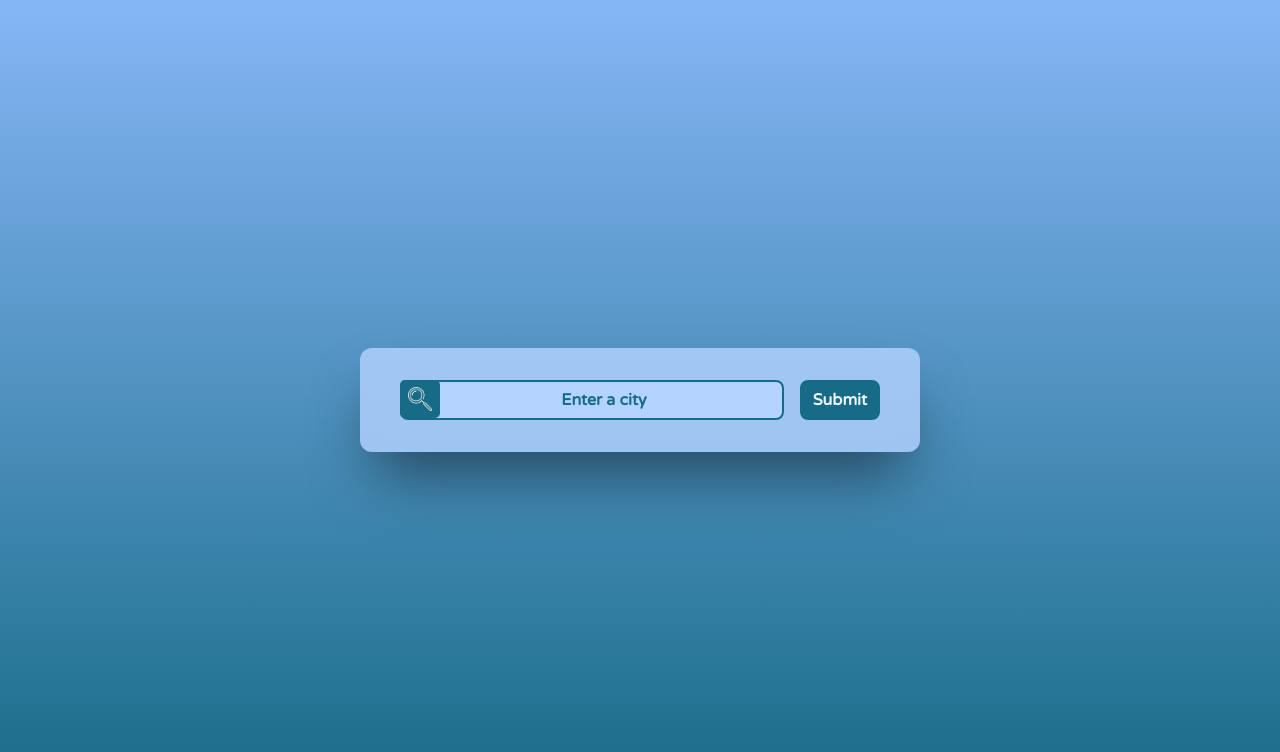
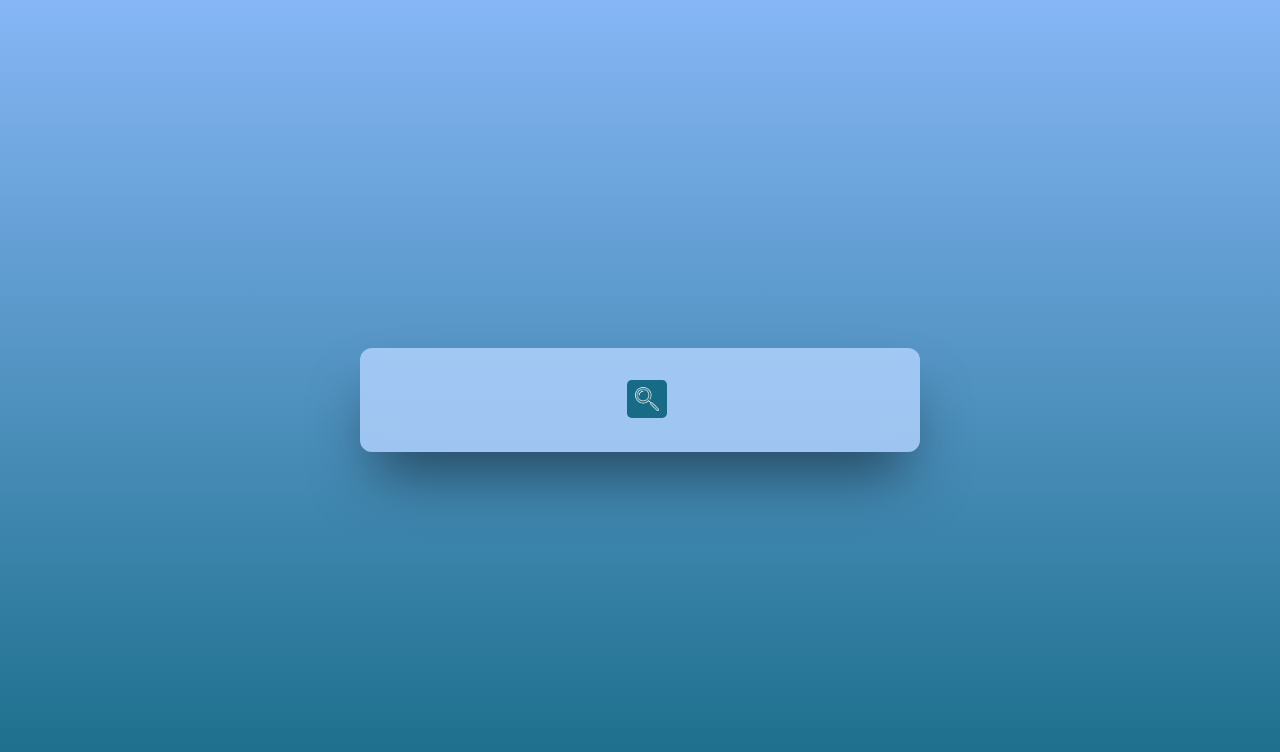
Before and after one commit to Geode30/Weather-App, a React (Vite) app: page / in a window 1280 px wide. Shown: the top 752 px of the page. Built offline with nearby package versions, Linux system fonts and the light colour scheme.

Commit message:
03/10/2024 #3
-Add search bar animation
-Add loading spinner.

```diff
--- a/src/Components/SearchBar.tsx
+++ b/src/Components/SearchBar.tsx
@@ -201,6 +201,31 @@ function SearchBar() {
     setInitialSearch("");
   };
 
+  const [textBoxSize, setTextBoxSize] = useState("w-[0em]");
+  const [textBoxVisible, setTextBoxVisible] = useState("invisible");
+  const [placeHolderVisible, setPlaceHolderVisible] = useState("hidden");
+  const [searchBtnML, setSearchBtnML] = useState("ml-[0.8em]");
+  const [submitBtnVisible, setSubmitBtnVisible] = useState("hidden");
+
+  const searchBtn = () => {
+    setTextBoxVisible("visible");
+    setSearchBtnML("ml-0");
+
+    setTimeout(showTextBox, 1);
+  };
+
+  const showTextBox = () => {
+    setTextBoxSize("transition-all duration-500 linear w-[24em]");
+
+    setTimeout(showPlaceHolder, 500);
+  };
+
+  const showPlaceHolder = () => {
+    setPlaceHolderVisible("block");
+    setSubmitBtnVisible("block");
+    inputRef.current?.focus();
+  };
+
   return (
     <div className="font-varela-round flex items-center justify-center h-screen bg-gradient-to-b from-dark1_blue to-dark2_blue">
       <div
@@ -212,17 +237,20 @@ function SearchBar() {
         ></div>
         <div className="flex items-center justify-center flex-col md:flex-row z-10">
           <h1
-            className={`absolute ml-[1em] mb-[3.5em] rounded-[1em] bg-light2_blue font-bold text-dark2_blue md:mt-[3.5em] md:mr-[5.5em] ${movePlaceHolder}`}
+            className={`absolute ml-[1em] mb-[3.5em] rounded-[1em] bg-light2_blue font-bold text-dark2_blue md:mt-[3.5em] md:mr-[5.5em] ${movePlaceHolder} ${placeHolderVisible}`}
             onClick={placeHolderClick}
           >
             Enter a city
           </h1>
           <div>
-            <div className="absolute bg-dark2_blue h-[2.4em] flex items-center justify-center rounded-[0.3em] w-[2.5em]">
+            <div
+              className={`absolute bg-dark2_blue h-[2.4em] ${searchBtnML} flex items-center justify-center rounded-[0.3em] w-[2.5em]`}
+            >
               <img
                 src="./src/Images/search_icon.png"
                 alt="search"
                 className="h-[1.5em]"
+                onClick={searchBtn}
               />
             </div>
 
@@ -234,7 +262,7 @@ function SearchBar() {
                 <li
                   className={`flex bg-dark2_blue text-light1_blue hover:bg-light1_blue hover:text-dark2_blue w-[24em] h-max pt-[0.8em] pb-[0.8em] pl-[3em] cursor-pointer ${displayLoadingAutoComplete}`}
                 >
-                  Loading ...
+                  <div className="border-t-4 border-blue-500 border-opacity-25 border-b-4 border-blue-500 border-solid h-[1em] w-[1em] rounded-full animate-spin"></div>
                 </li>
                 {cityNames.map((name, index) => (
                   <li
@@ -254,7 +282,7 @@ function SearchBar() {
               </ul>
             </div>
             <input
-              className="bg-light2_blue text-dark2_blue font-bold rounded-lg border-b-2 border-dark2_blue outline-none w-[24em] h-10 border-2 pl-12"
+              className={`bg-light2_blue text-dark2_blue font-bold rounded-lg border-b-2 border-dark2_blue outline-none ${textBoxSize} ${textBoxVisible} h-10 border-2 pl-12`}
               type="text"
               name="search"
               ref={inputRef}
@@ -267,7 +295,7 @@ function SearchBar() {
           </div>
 
           <button
-            className="rounded-lg border-2 border-dark2_blue text-light1_blue font-bold mt-[1em] ml-[1em] h-[2.5rem] w-[5em] bg-dark2_blue hover:bg-light1_blue hover:text-dark2_blue transition ease-in-out duration-500 md:mt-0"
+            className={`rounded-lg border-2 border-dark2_blue text-light1_blue font-bold mt-[1em] ml-[1em] h-[2.5rem] w-[5em] bg-dark2_blue hover:bg-light1_blue hover:text-dark2_blue transition ease-in-out duration-500 md:mt-0 ${submitBtnVisible}`}
             onClick={handleSubmitBtn}
           >
             Submit
@@ -302,7 +330,7 @@ function SearchBar() {
         <div
           className={`flex items-center justify-center flex-col w-[23em] ml-[0.5em] mt-[1.5em] ${displayError} md:mt-[2em]`}
         >
-          <h1 className="text-[1.2em] text-dark2_blue">
+          <h1 className="text-[1.2em] text-dark2_blue font-bold">
             Something is wrong, whether there is no result or your internet
             connection is bad
           </h1>
@@ -310,7 +338,7 @@ function SearchBar() {
         <div
           className={`flex items-center justify-center flex-col w-[23em] ml-[3em] mt-[2em] ${displayLoading} md:mt-[4em] text-dark2_blue`}
         >
-          <h1 className="text-[2em]">Loading ....</h1>
+          <div className="border-t-4 border-blue-500 border-opacity-25 border-b-4 border-blue-500 border-solid h-16 w-16 rounded-full animate-spin mr-[2em]"></div>
         </div>
       </div>
     </div>
```
